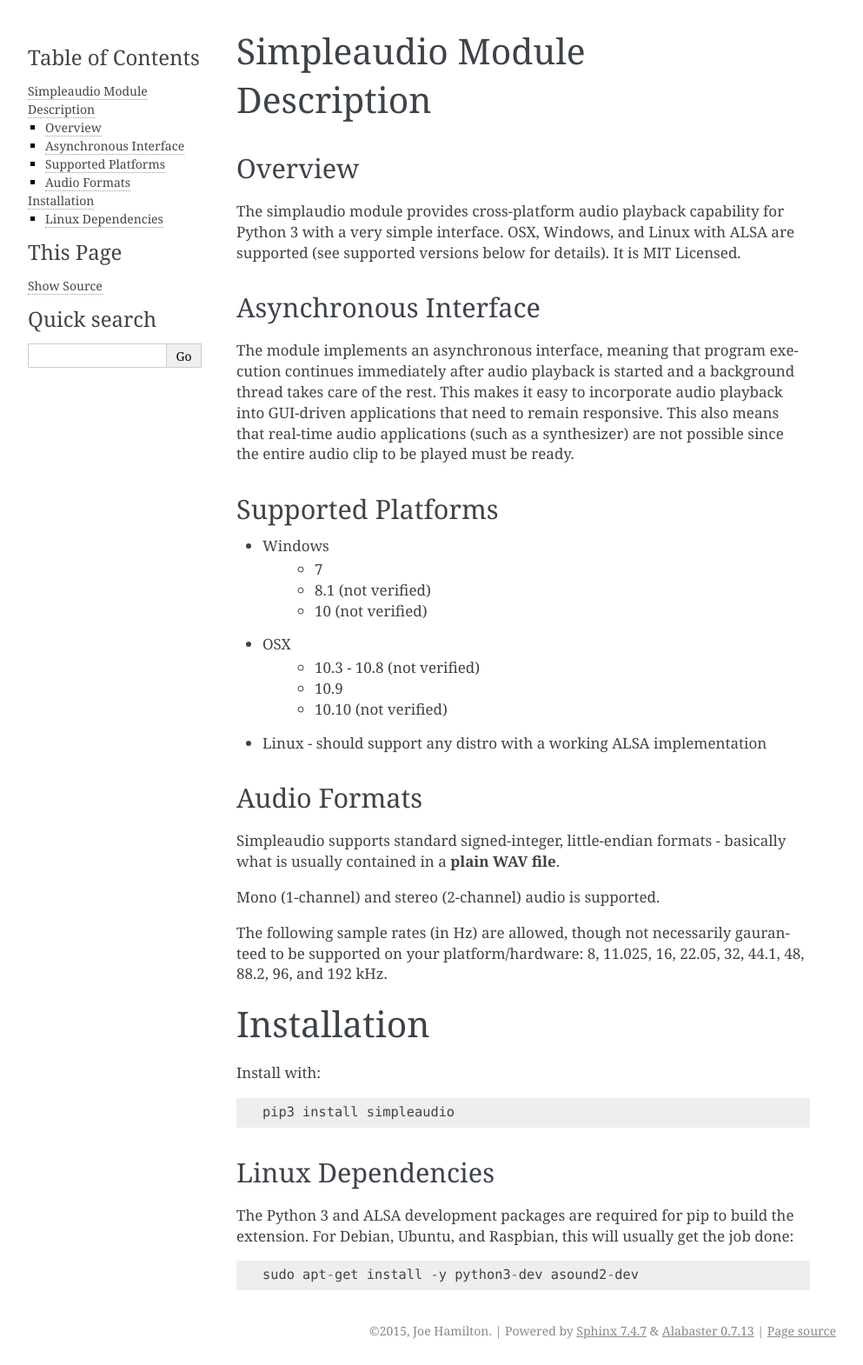
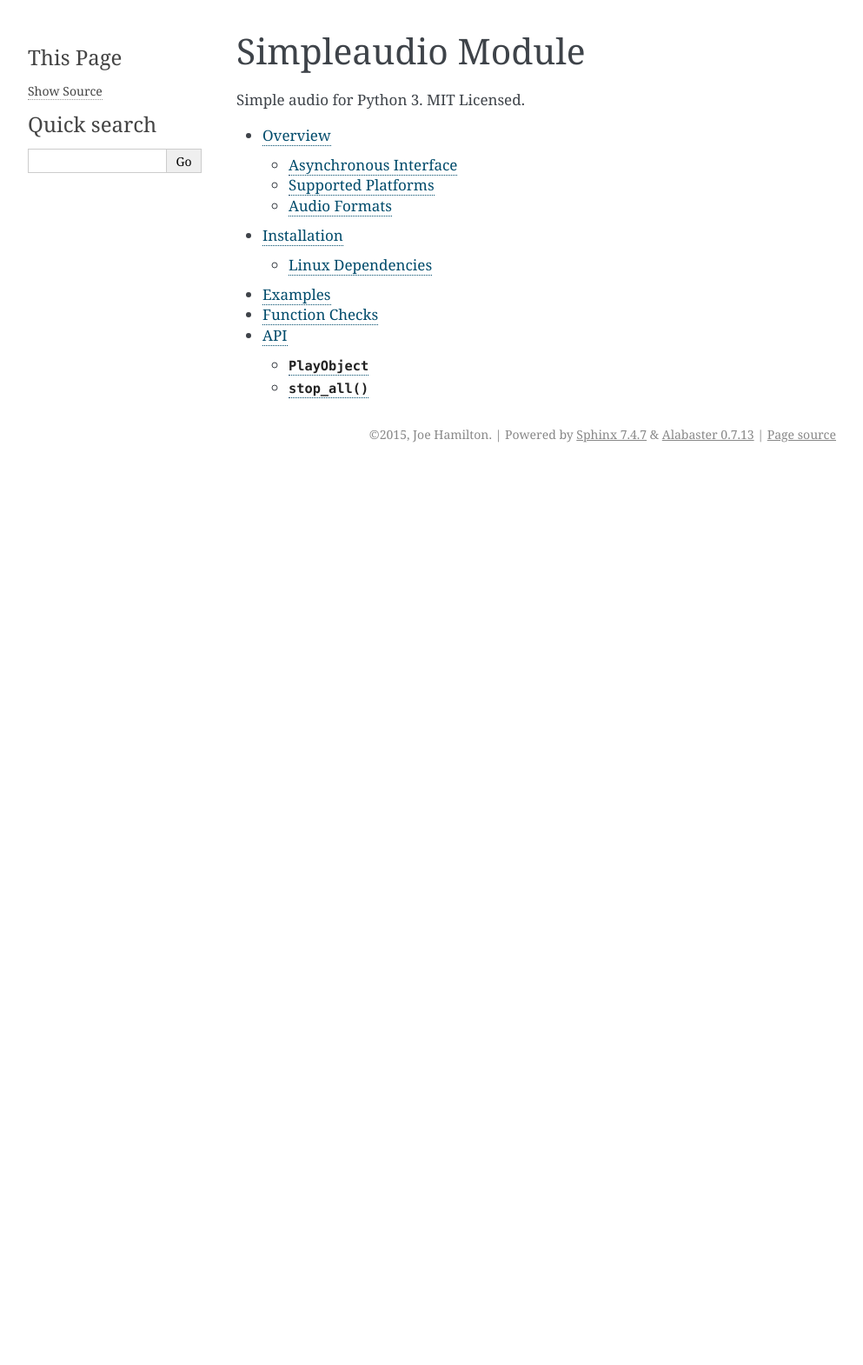
Before and after one commit to hamiltron/py-simple-audio, a Sphinx documentation site: the page built from docs/index.rst, in a window 1280 px wide. Shown: the whole page at 87% size, without its empty margins (148-1141 px from the left). Built offline with Sphinx 7.4.7, drawn with Linux system fonts in a browser that asks for light colours; after the commit the page ends 900 px from its top, so only the background shows below that.

Commit message:
work on docs

```diff
--- /dev/null
+++ b/docs/examples.rst
@@ -0,0 +1,2 @@
+Examples
+========
--- /dev/null
+++ b/docs/functionchecks.rst
@@ -0,0 +1,2 @@
+Function Checks
+===============
--- a/docs/index.rst
+++ b/docs/index.rst
@@ -1,62 +1,12 @@
-Simpleaudio Module Description
-==============================
+Simpleaudio Module
+==================
 
-Overview
---------
+Simple audio for Python 3. MIT Licensed.
 
-The simplaudio module provides cross-platform audio playback
-capability for Python 3 with a very simple interface. OSX, Windows, and Linux
-with ALSA are supported (see supported versions below for details).
-It is MIT Licensed.
+.. toctree::
+    :maxdepth: 2
 
-Asynchronous Interface
-----------------------
-
-The module implements an asynchronous interface, meaning that program
-execution continues immediately after audio playback is started and a background
-thread takes care of the rest. This makes it easy to incorporate audio playback
-into GUI-driven applications that need to remain responsive. This also means that
-real-time audio applications (such as a synthesizer) are not possible since the entire
-audio clip to be played must be ready.
-
-Supported Platforms
--------------------
-
-* Windows
-    * 7
-    * 8.1 (not verified)
-    * 10 (not verified)
-
-* OSX
-    * 10.3 - 10.8 (not verified)
-    * 10.9
-    * 10.10 (not verified)
-
-* Linux - should support any distro with a working ALSA implementation
-
-Audio Formats
--------------
-
-Simpleaudio supports standard signed-integer, little-endian formats - basically
-what is usually contained in a **plain WAV file**.
-
-Mono (1-channel) and stereo (2-channel) audio is supported.
-
-The following sample rates (in Hz) are allowed, though not necessarily gauranteed
-to be supported on your platform/hardware: 8, 11.025, 16, 22.05, 32, 44.1, 48, 88.2, 96, and 192 kHz.
-
-Installation
-============
-
-Install with::
-
-    pip3 install simpleaudio
-
-Linux Dependencies
-------------------
-
-The Python 3 and ALSA development packages are required for pip to build
-the extension. For Debian, Ubuntu, and Raspbian,
-this will usually get the job done::
-
-    sudo apt-get install -y python3-dev asound2-dev
+    overview
+    examples
+    functionchecks
+    api
```
Also changed, not shown: docs/api.rst (+16 -0 lines), docs/overview.rst (added, +59 -0 lines).
